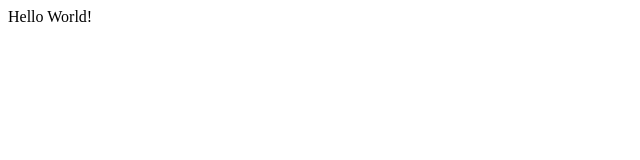
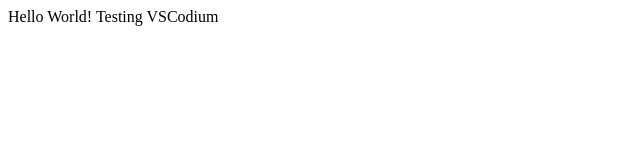
Before and after one commit to MartinGue/MartinGue.github.io, a plain HTML site: page index.html in a window 1280 px wide. Shown: the whole page, without its empty margins (0-640 px from the left). Drawn offline with Linux system fonts and the light colour scheme.

Commit message:
testing VSCodium

```diff
--- a/index.html
+++ b/index.html
@@ -8,5 +8,6 @@
 </head>
 <body>
     Hello World!
+    Testing VSCodium
 </body>
 </html>
```
